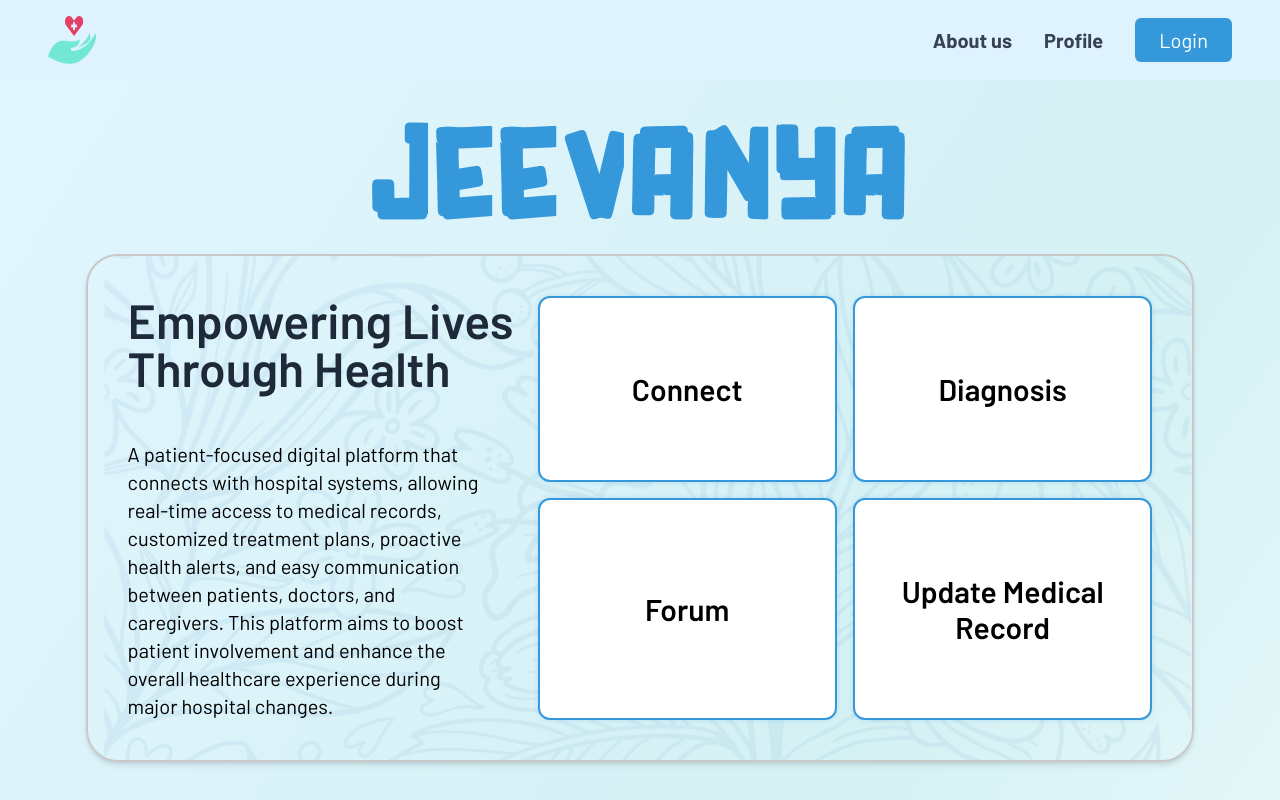
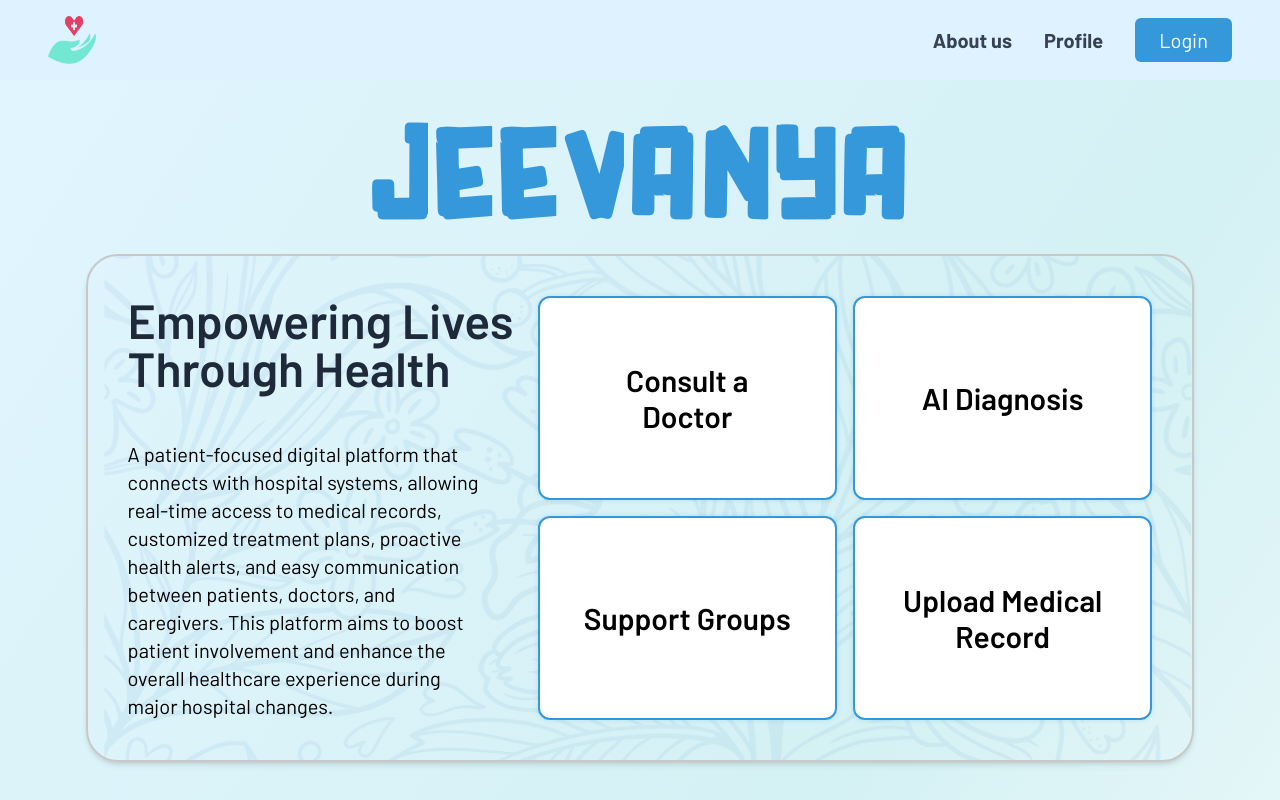
Before and after one commit to Kautilya346/Jeevanya_Front, a React (Vite) app in the folder Jeevanya_Front/: page / in a window 1280 px wide. Shown: the top 800 px of the page. Built offline with nearby package versions, Linux system fonts and the light colour scheme; no server answers.

Commit message:
Har Har Mahadev

```diff
--- a/Jeevanya_Front/src/pages/LandingPage.jsx
+++ b/Jeevanya_Front/src/pages/LandingPage.jsx
@@ -71,18 +71,18 @@ const Jeevanya = () => {
 
   const buttons = [
     {
-      label: "Connect",
+      label: "Consult a Doctor",
       hoverText: "Connect with a doctor",
       path: "/contactdoctor",
     },
     {
-      label: "Diagnosis",
+      label: "AI Diagnosis",
       hoverText: "Get a medical diagnosis",
       path: "/aidiagnose",
     },
-    { label: "Forum", hoverText: "Join health discussions", path: "/forum" },
+    { label: "Support Groups", hoverText: "Join health discussions", path: "/forum" },
     {
-      label: "Update Medical Record",
+      label: "Upload Medical Record",
       hoverText: "Upload your medical records and current prescription",
       path: "/uploadmedicalrecord",
     },
```
Also changed, not shown: 1 other file (tests, documents, lock files or other folders).
